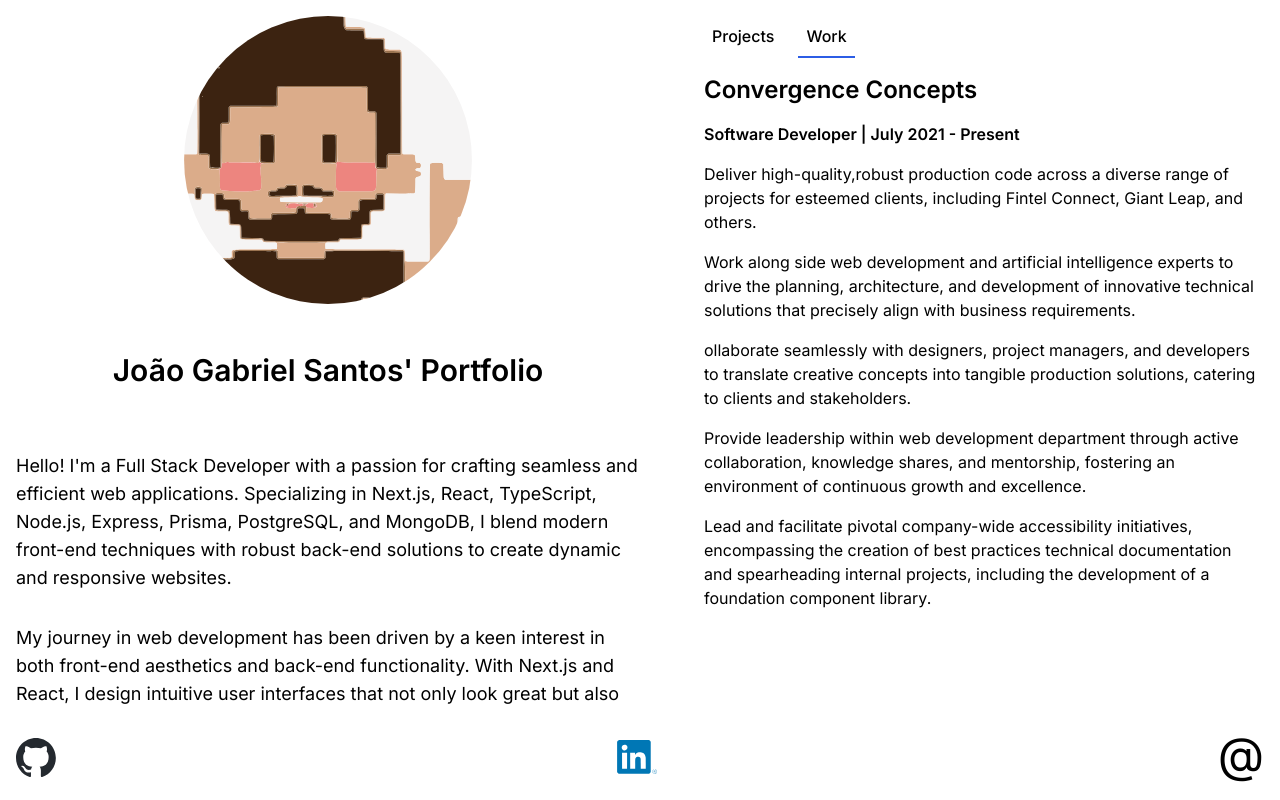
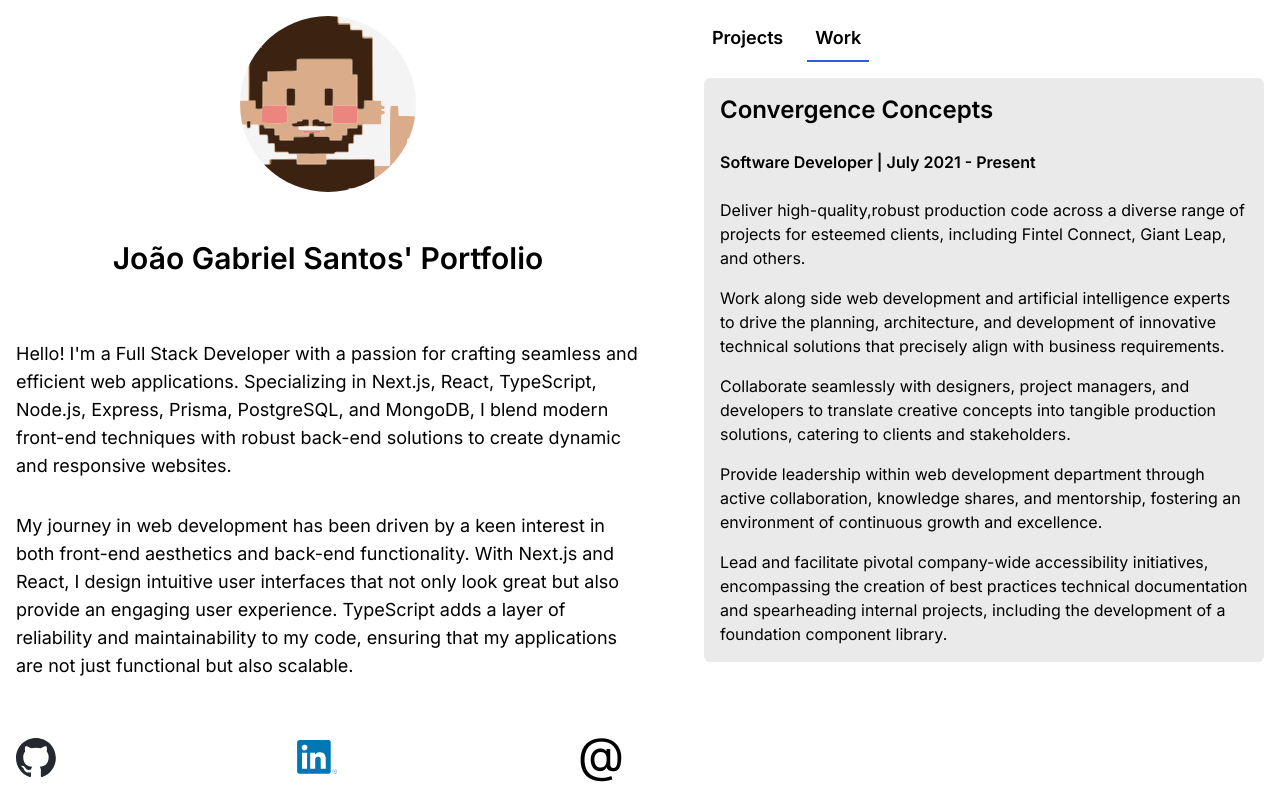
Before and after one commit to jgabrielsantos/jgcls-website, a Next.js app: page / in a window 1280 px wide. Both pictures are taken after a click on the button "Work". Built offline with nearby package versions, Linux system fonts and the light colour scheme.

Commit message:
work component refactor

```diff
--- a/src/app/Homepage/components/Work/index.tsx
+++ b/src/app/Homepage/components/Work/index.tsx
@@ -1,33 +1,34 @@
 import { WorkStyles } from "./styles";
+import { WorkTypes } from "./types";
 
-export const Work = () => {
+export const Work = ({
+  name,
+  website,
+  role,
+  duration,
+  tasks
+}: WorkTypes) => {
   const styles = new WorkStyles();
   const {
+    wrapper,
     company,
     position,
     taskList,
     task
   } = styles.buildStyles()
   return (
-    <div>
-      <h2 className={company}>Convergence Concepts</h2>
-      <h3 className={position}>Software Developer | July 2021 - Present</h3>
+    <div className={wrapper}>
+      <a href={website} target="_blank" className={company}>{name}</a>
+      <h3 className={position}>{role} | {duration}</h3>
       <ul className={taskList}>
-        <li className={task}>
-          Deliver high-quality,robust production code across a diverse range of projects for esteemed clients, including Fintel Connect, Giant Leap, and others.
-        </li>
-        <li className={task}>
-          Work along side web development and artificial intelligence experts to drive the planning, architecture, and development of innovative technical solutions that precisely align with business requirements.
-        </li>
-        <li className={task}>
-          ollaborate seamlessly with designers, project managers, and developers to translate creative concepts into tangible production solutions, catering to clients and stakeholders.
-        </li>
-        <li className={task}>
-          Provide leadership within web development department through active collaboration, knowledge shares, and mentorship, fostering an environment of continuous growth and excellence.
-        </li>
-        <li className={task}>
-          Lead and facilitate pivotal company-wide accessibility initiatives, encompassing the creation of best practices technical documentation and spearheading internal projects, including the development of a foundation component library.
-        </li>
+        {tasks.map((item, index) => (
+          <li
+            key={index}
+            className={task}
+          >
+            {item}
+          </li>
+        ))}
       </ul>
     </div>
   )
--- /dev/null
+++ b/src/app/Homepage/components/Work/static.ts
@@ -0,0 +1,17 @@
+import { WorkTypes } from "./types";
+
+export const Static: Record<string, WorkTypes> = {
+  Convergence: {
+    name: "Convergence Concepts",
+    website: "https://cctech.io/",
+    role: "Software Developer",
+    duration: "July 2021 - Present",
+    tasks: [
+      "Deliver high-quality,robust production code across a diverse range of projects for esteemed clients, including Fintel Connect, Giant Leap, and others.",
+      "Work along side web development and artificial intelligence experts to drive the planning, architecture, and development of innovative technical solutions that precisely align with business requirements.",
+      "Collaborate seamlessly with designers, project managers, and developers to translate creative concepts into tangible production solutions, catering to clients and stakeholders.",
+      "Provide leadership within web development department through active collaboration, knowledge shares, and mentorship, fostering an environment of continuous growth and excellence.",
+      "Lead and facilitate pivotal company-wide accessibility initiatives, encompassing the creation of best practices technical documentation and spearheading internal projects, including the development of a foundation component library."
+    ]
+  }
+}
--- a/src/app/Homepage/components/Work/styles.ts
+++ b/src/app/Homepage/components/Work/styles.ts
@@ -1,5 +1,15 @@
 export class WorkStyles {
   rules: Record<string, Map<string, string>> = {
+    wrapper: new Map([
+      ["display", "flex"],
+      ["flex-direction", "flex-col"],
+      ["align-items", "items-start"],
+      ["justify-content", "justify-between"],
+      ["padding", "p-4"],
+      ["gap", "gap-2"],
+      ["border-radius", "rounded-md"],
+      ["background-color", "bg-grayscale-5"],
+    ]),
     company: new Map([
       ["font-size", "text-2xl"],
       ["font-weight", "font-semibold"],
@@ -24,6 +34,7 @@
 
   buildStyles(): Record<string, string> {
     return {
+      wrapper: [...this.rules.wrapper.values()].join(" "),
       company: [...this.rules.company.values()].join(" "),
       position: [...this.rules.position.values()].join(" "),
       taskList: [...this.rules.taskList.values()].join(" "),
--- /dev/null
+++ b/src/app/Homepage/components/Work/types.ts
@@ -0,0 +1,7 @@
+export type WorkTypes = {
+  name: string
+  website: string
+  role: string
+  duration: string
+  tasks: string[]
+}
--- a/src/app/Homepage/index.tsx
+++ b/src/app/Homepage/index.tsx
@@ -1,6 +1,8 @@
+/* eslint-disable react/jsx-key */
 import { Tabs } from "@/components"
 import { HomepageStyles } from "./styles"
 import { Static } from "./static"
+import { Static as WorkStatic } from "./components/Work/static"
 import { Repository, Work } from "./components"
 import { imageList } from "@/utils/imageList"
 
@@ -63,7 +65,15 @@
           },
           {
             title: 'Work',
-            element: <Work />
+            element: Object.values(WorkStatic).map((work) => (
+              <Work
+                name={work.name}
+                website={work.website}
+                role={work.role}
+                duration={work.duration}
+                tasks={work.tasks}
+              />
+            ))
           }
         ]}
       />
--- a/src/app/Homepage/styles.ts
+++ b/src/app/Homepage/styles.ts
@@ -10,8 +10,8 @@
       ["tablet-gap", "tablet:gap-16"],
     ]),
     profileImage: new Map([
-      ["width", "w-72"],
-      ["height", "h-72"],
+      ["width", "w-44"],
+      ["height", "h-44"],
       ["object-fit", "object-cover"],
       ["object-position", "object-top"],
       ["border-radius", "rounded-full"],
@@ -40,15 +40,15 @@
       ["width", "w-full"],
     ]),
     repositoryList: new Map([
-      ["dispaly", "flex"],
+      ["display", "flex"],
       ["flex-direction", "flex-col"],
       ["gap", "gap-4"],
     ]),
     introWrapper: new Map([
       ["tablet-width", "tablet:max-w-[50%]"],
-      ["tablet-display", "tablet:flex"],
-      ["tablet-flex-direction", "tablet:flex-col"],
-      ["tablet-align-items", "tablet:items-center"],
+      ["display", "flex"],
+      ["flex-direction", "flex-col"],
+      ["align-items", "items-center"],
     ]),
   }
 
--- a/src/app/layout.tsx
+++ b/src/app/layout.tsx
@@ -18,7 +18,7 @@
   return (
     <html lang="en">
       <body className={`${inter.className} flex flex-col h-screen justify-center items-center p-4`}>
-        <div className='flex-grow overflow-auto mb-[75px]'>
+        <div className='flex-grow overflow-auto pb-[80px]'>
           {children}
         </div>
         <Footer />
--- a/src/components/Footer/styles.ts
+++ b/src/components/Footer/styles.ts
@@ -6,12 +6,14 @@
       ["width", "w-full"],
       ["position", "fixed"],
       ["bottom", "bottom-0"],
+      ["left", "left-0"],
       ["display", "flex"],
       ["justify-content", "justify-between"],
       ["align-items", "center"],
       ["padding", "p-4"],
       ["background-color", "bg-white-100"],
       ["font-size", "text-5xl"],
+      ["tablet-width", "tablet:max-w-[50%]"],
     ]),
     icon: new Map([
       ["width", "w-10"],
--- a/src/components/Tabs/styles.ts
+++ b/src/components/Tabs/styles.ts
@@ -18,7 +18,9 @@
       ["padding", "p-2"],
       ["border-width", "border-b-2"],
       ["font-size", "text-base"],
-      ["font-weight", "font-medium"]
+      ["font-weight", "font-medium"],
+      ["tablet-font-size", "tablet:text-lg"],
+      ["tablet-font-weight", "tablet:font-semibold"],
     ])
   }
 
```
